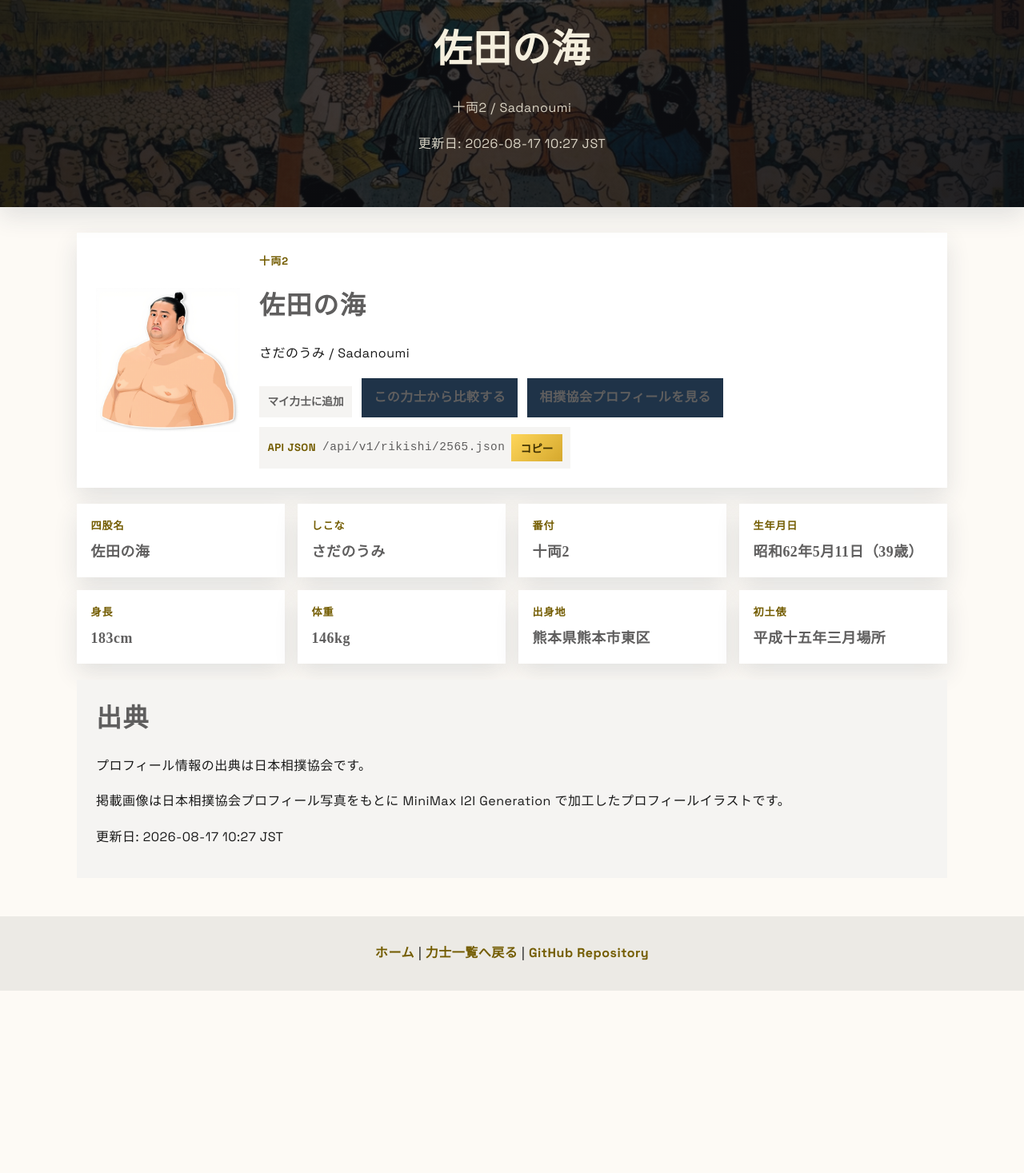
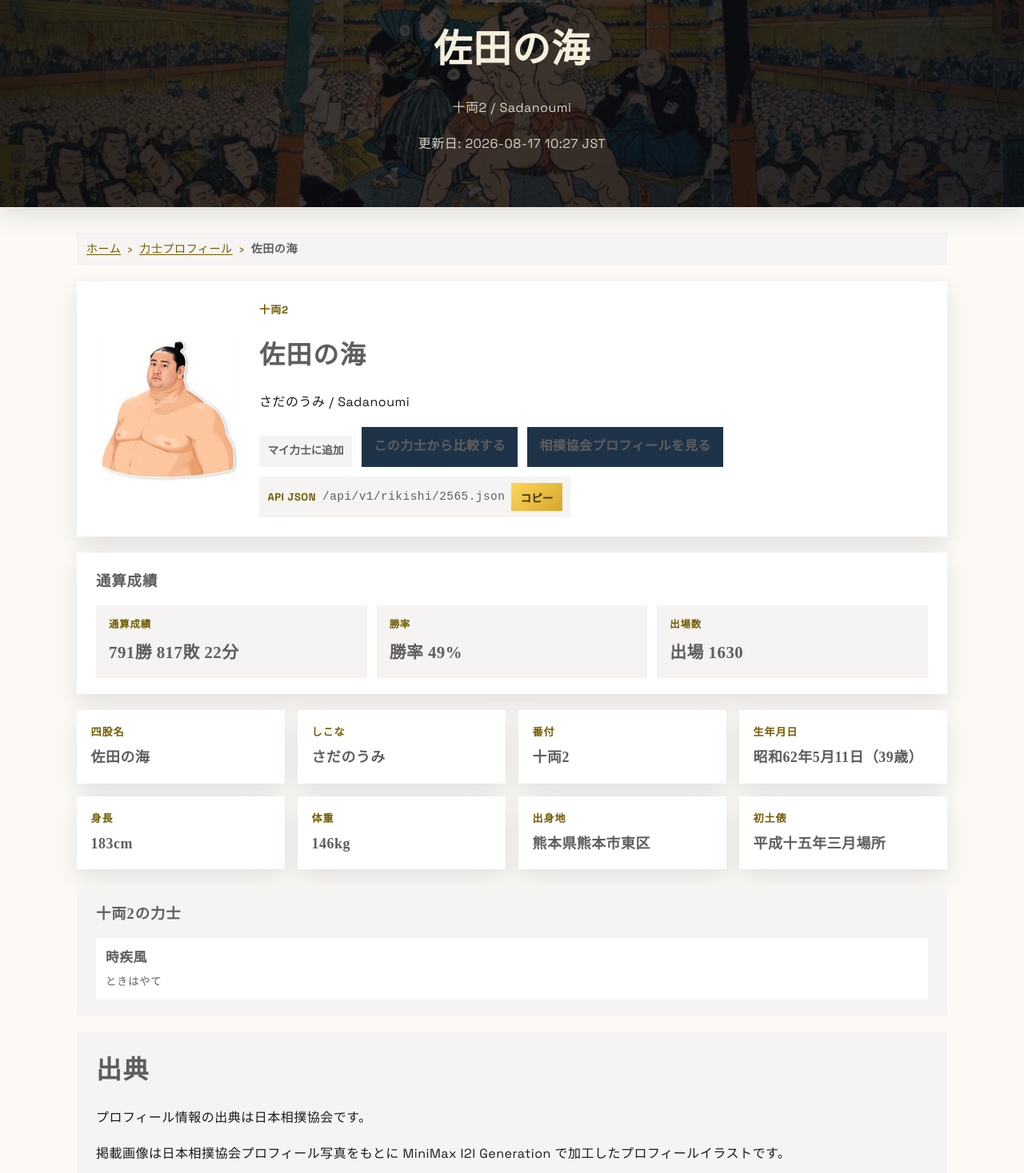
Before and after one commit to dai/o-sumo, a React (Vite) app: page /rikishi/2565 in a window 1280 px wide. Shown: the part 233-1700 px from the top of the page at 80% size. Before the commit the page ends 1472 px from the top, so only its background shows below. Built offline with nearby package versions, Linux system fonts and the light colour scheme.

Commit message:
feat(rikishi): refresh profile page with career record, same-rank list, and breadcrumb
Adds a breadcrumb, a career record section (wins/losses/draws, win rate, bouts), and a same-rank rikishi section to /rikishi/{id}/. Layout/CSS/i18n updates and Vitest coverage; data API untouched.

```diff
--- a/app/rikishi/RikishiProfilePage.tsx
+++ b/app/rikishi/RikishiProfilePage.tsx
@@ -4,14 +4,19 @@ import { useTranslation } from 'react-i18next';
 import HomeLink from '../components/HomeLink';
 import MyRikishiToggle from '../components/MyRikishiToggle';
 import {
+  fetchRikishiIndex,
   fetchRikishiProfile,
   rikishiApiPath,
+  rikishiProfilePath,
+  type RikishiIndexItem,
   type RikishiProfile,
 } from '../lib/rikishi-profile';
 import { isLocalRikishiImagePath } from '../lib/rikishi-avatar';
 import { toRomaji } from '../lib/romaji';
 import { formatUpdatedAt } from '../lib/updated-at';
 import './page.css';
+
+const SAME_RANK_LIMIT = 8;
 
 function textOrUnknown(value: string | undefined, unknownLabel: string): string {
   return value && value.trim() ? value : unknownLabel;
@@ -30,10 +35,29 @@ function ProfileField({ label, value }: { label: string; value: string }) {
   );
 }
 
+function formatCareerRecord(profile: RikishiProfile): {
+  record: string;
+  bouts: number;
+  winRatePercent: number;
+} {
+  const wins = profile.careerStats.wins;
+  const losses = profile.careerStats.losses;
+  const draws = profile.careerStats.draws;
+  const bouts = wins + losses + draws;
+  const decided = wins + losses;
+  const winRatePercent = decided > 0 ? Math.round((wins / decided) * 100) : 0;
+  return {
+    record: `${wins}勝 ${losses}敗 ${draws}分`,
+    bouts,
+    winRatePercent,
+  };
+}
+
 export default function RikishiProfilePage() {
   const { id } = useParams<{ id: string }>();
   const { t } = useTranslation('common');
   const [profile, setProfile] = React.useState<RikishiProfile | null>(null);
+  const [sameRank, setSameRank] = React.useState<RikishiIndexItem[]>([]);
   const [status, setStatus] = React.useState<'loading' | 'ready' | 'not-found' | 'error'>('loading');
   const [copyStatus, setCopyStatus] = React.useState<'idle' | 'copied' | 'failed'>('idle');
   const numericId = Number(id);
@@ -89,8 +113,33 @@ export default function RikishiProfilePage() {
   }, [numericId]);
 
   React.useEffect(() => {
+    if (!profile) {
+      setSameRank([]);
+      return;
+    }
+    let active = true;
+    fetchRikishiIndex()
+      .then((index) => {
+        if (!active) return;
+        const others = index.rikishi
+          .filter((item) => item.currentRank === profile.currentRank && item.id !== profile.id)
+          .slice(0, SAME_RANK_LIMIT);
+        setSameRank(others);
+      })
+      .catch(() => {
+        if (!active) return;
+        setSameRank([]);
+      });
+    return () => {
+      active = false;
+    };
+  }, [profile?.id, profile?.currentRank]);
+
+  React.useEffect(() => {
     setCopyStatus('idle');
   }, [profile?.id]);
+
+  const career = profile ? formatCareerRecord(profile) : null;
 
   return (
     <div className="rikishi-page">
@@ -104,6 +153,22 @@ export default function RikishiProfilePage() {
       </header>
 
       <main className="rikishi-main">
+        {profile ? (
+          <nav className="rikishi-breadcrumb" aria-label={t('rikishi.breadcrumbLabel')}>
+            <ol className="rikishi-breadcrumb__list">
+              <li className="rikishi-breadcrumb__item">
+                <Link to="/">{t('global.homeLink')}</Link>
+              </li>
+              <li className="rikishi-breadcrumb__item" aria-hidden="true">›</li>
+              <li className="rikishi-breadcrumb__item">
+                <Link to="/rikishi/">{t('rikishi.listTitle')}</Link>
+              </li>
+              <li className="rikishi-breadcrumb__item" aria-hidden="true">›</li>
+              <li className="rikishi-breadcrumb__item" aria-current="page">{profile.name}</li>
+            </ol>
+          </nav>
+        ) : null}
+
         {status === 'loading' ? <p className="rikishi-status">{t('rikishi.loading')}</p> : null}
         {status === 'error' ? <p className="rikishi-status warning">{t('rikishi.loadError')}</p> : null}
         {status === 'not-found' ? (
@@ -146,6 +211,26 @@ export default function RikishiProfilePage() {
               </div>
             </div>
 
+            {career ? (
+              <section className="rikishi-profile-career" aria-labelledby="rikishi-career-title">
+                <h2 id="rikishi-career-title">{t('rikishi.careerHeading')}</h2>
+                <dl className="rikishi-profile-career__stats">
+                  <div>
+                    <dt>{t('rikishi.careerRecord')}</dt>
+                    <dd>{career.record}</dd>
+                  </div>
+                  <div>
+                    <dt>{t('rikishi.careerWinRate')}</dt>
+                    <dd>{t('rikishi.careerWinRateValue', { percent: career.winRatePercent })}</dd>
+                  </div>
+                  <div>
+                    <dt>{t('rikishi.careerBouts')}</dt>
+                    <dd>{t('rikishi.careerBoutsValue', { count: career.bouts })}</dd>
+                  </div>
+                </dl>
+              </section>
+            ) : null}
+
             <dl className="rikishi-profile-fields">
               <ProfileField label={t('rikishi.name')} value={profile.name} />
               <ProfileField label={t('rikishi.yomi')} value={profile.yomi} />
@@ -156,6 +241,22 @@ export default function RikishiProfilePage() {
               <ProfileField label={t('rikishi.shusshin')} value={textOrUnknown(profile.shusshin, unknownLabel)} />
               <ProfileField label={t('rikishi.debut')} value={textOrUnknown(profile.debut, unknownLabel)} />
             </dl>
+
+            {sameRank.length > 0 ? (
+              <section className="rikishi-profile-same-rank" aria-labelledby="rikishi-same-rank-title">
+                <h2 id="rikishi-same-rank-title">{t('rikishi.sameRankHeading', { rank: profile.currentRank })}</h2>
+                <ul className="rikishi-profile-same-rank__list">
+                  {sameRank.map((item) => (
+                    <li key={item.id}>
+                      <Link to={rikishiProfilePath(item.id)} className="rikishi-profile-same-rank__link">
+                        <span className="rikishi-profile-same-rank__name">{item.name}</span>
+                        <span className="rikishi-profile-same-rank__yomi">{item.yomi}</span>
+                      </Link>
+                    </li>
+                  ))}
+                </ul>
+              </section>
+            ) : null}
 
             <section className="rikishi-profile-source">
               <h2>{t('rikishi.sourceHeading')}</h2>
--- a/app/rikishi/page.css
+++ b/app/rikishi/page.css
@@ -640,3 +640,136 @@
     min-width: 560px;
   }
 }
+
+.rikishi-breadcrumb {
+  margin-bottom: 1.25rem;
+  padding: 0.5rem 0.75rem;
+  background: var(--surface-container-low);
+  font-size: 0.88rem;
+}
+
+.rikishi-breadcrumb__list {
+  display: flex;
+  flex-wrap: wrap;
+  gap: 0.4rem 0.5rem;
+  margin: 0;
+  padding: 0;
+  list-style: none;
+}
+
+.rikishi-breadcrumb__item {
+  display: inline-flex;
+  align-items: center;
+  gap: 0.4rem;
+  color: var(--color-secondary);
+}
+
+.rikishi-breadcrumb__item a {
+  color: inherit;
+  text-decoration: underline;
+  text-underline-offset: 0.16em;
+}
+
+.rikishi-breadcrumb__item[aria-current="page"] {
+  color: var(--color-primary);
+  font-weight: 700;
+}
+
+.rikishi-profile-career {
+  padding: 1.25rem 1.5rem;
+  background: var(--surface-container-lowest);
+  box-shadow: var(--shadow-soft);
+}
+
+.rikishi-profile-career h2 {
+  margin-top: 0;
+  margin-bottom: 0.75rem;
+  font-family: var(--font-serif);
+  font-size: 1.15rem;
+  color: var(--color-primary);
+}
+
+.rikishi-profile-career__stats {
+  display: grid;
+  grid-template-columns: repeat(auto-fit, minmax(180px, 1fr));
+  gap: 0.75rem;
+  margin: 0;
+}
+
+.rikishi-profile-career__stats > div {
+  padding: 0.85rem 1rem;
+  background: var(--surface-container-low);
+}
+
+.rikishi-profile-career__stats dt {
+  color: var(--color-secondary);
+  font-size: 0.78rem;
+  font-weight: 700;
+  letter-spacing: 0.06em;
+  margin-bottom: 0.25rem;
+}
+
+.rikishi-profile-career__stats dd {
+  margin: 0;
+  color: var(--color-primary);
+  font-family: var(--font-serif);
+  font-size: 1.3rem;
+  font-weight: 800;
+}
+
+.rikishi-profile-same-rank {
+  padding: 1.25rem 1.5rem;
+  background: var(--surface-container-low);
+}
+
+.rikishi-profile-same-rank h2 {
+  margin-top: 0;
+  margin-bottom: 0.75rem;
+  font-family: var(--font-serif);
+  font-size: 1.15rem;
+  color: var(--color-primary);
+}
+
+.rikishi-profile-same-rank__list {
+  display: grid;
+  grid-template-columns: repeat(auto-fit, minmax(180px, 1fr));
+  gap: 0.6rem;
+  margin: 0;
+  padding: 0;
+  list-style: none;
+}
+
+.rikishi-profile-same-rank__link {
+  display: grid;
+  gap: 0.15rem;
+  padding: 0.65rem 0.75rem;
+  background: var(--surface-container-lowest);
+  color: inherit;
+  text-decoration: none;
+  transition: background 0.2s ease;
+}
+
+.rikishi-profile-same-rank__link:hover,
+.rikishi-profile-same-rank__link:focus-visible {
+  background: var(--color-primary-container);
+  text-decoration: none;
+}
+
+.rikishi-profile-same-rank__name {
+  font-family: var(--font-serif);
+  font-size: 1.05rem;
+  font-weight: 800;
+  color: var(--color-primary);
+}
+
+.rikishi-profile-same-rank__yomi {
+  color: var(--color-muted);
+  font-size: 0.85rem;
+}
+
+@media (max-width: 720px) {
+  .rikishi-profile-career,
+  .rikishi-profile-same-rank {
+    padding: 1rem;
+  }
+}
--- a/src/locales/en/common.json
+++ b/src/locales/en/common.json
@@ -352,7 +352,15 @@
     "debut": "Debut",
     "sourceHeading": "Source",
     "sourceDescription": "Profile data is sourced from the Japan Sumo Association.",
-    "imageSourceDescription": "Displayed profile images are processed illustrations based on Japan Sumo Association profile photos and generated with MiniMax I2I Generation."
+    "imageSourceDescription": "Displayed profile images are processed illustrations based on Japan Sumo Association profile photos and generated with MiniMax I2I Generation.",
+    "breadcrumbLabel": "Breadcrumb",
+    "careerHeading": "Career record",
+    "careerRecord": "Career record",
+    "careerWinRate": "Win rate",
+    "careerWinRateValue": "Win rate {{percent}}%",
+    "careerBouts": "Bouts",
+    "careerBoutsValue": "Bouts {{count}}",
+    "sameRankHeading": "Other {{rank}} rikishi"
   },
   "officials": {
     "gyoji": "Gyoji",
--- a/src/locales/ja/common.json
+++ b/src/locales/ja/common.json
@@ -352,7 +352,15 @@
     "debut": "初土俵",
     "sourceHeading": "出典",
     "sourceDescription": "プロフィール情報の出典は日本相撲協会です。",
-    "imageSourceDescription": "掲載画像は日本相撲協会プロフィール写真をもとに MiniMax I2I Generation で加工したプロフィールイラストです。"
+    "imageSourceDescription": "掲載画像は日本相撲協会プロフィール写真をもとに MiniMax I2I Generation で加工したプロフィールイラストです。",
+    "breadcrumbLabel": "パンくず",
+    "careerHeading": "通算成績",
+    "careerRecord": "通算成績",
+    "careerWinRate": "勝率",
+    "careerWinRateValue": "勝率 {{percent}}%",
+    "careerBouts": "出場数",
+    "careerBoutsValue": "出場 {{count}}",
+    "sameRankHeading": "{{rank}}の力士"
   },
   "officials": {
     "gyoji": "行司",
```
Also changed, not shown: 2 other files (tests, documents, lock files or other folders).
